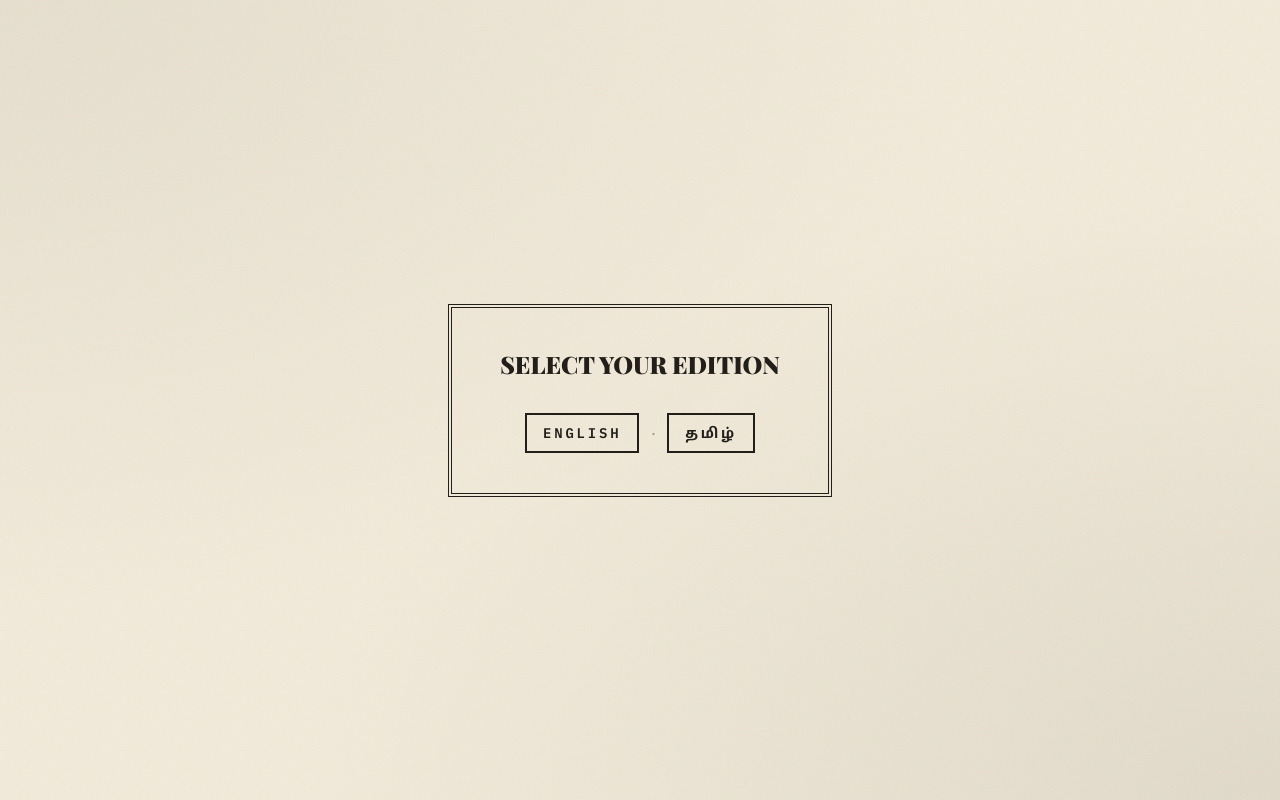
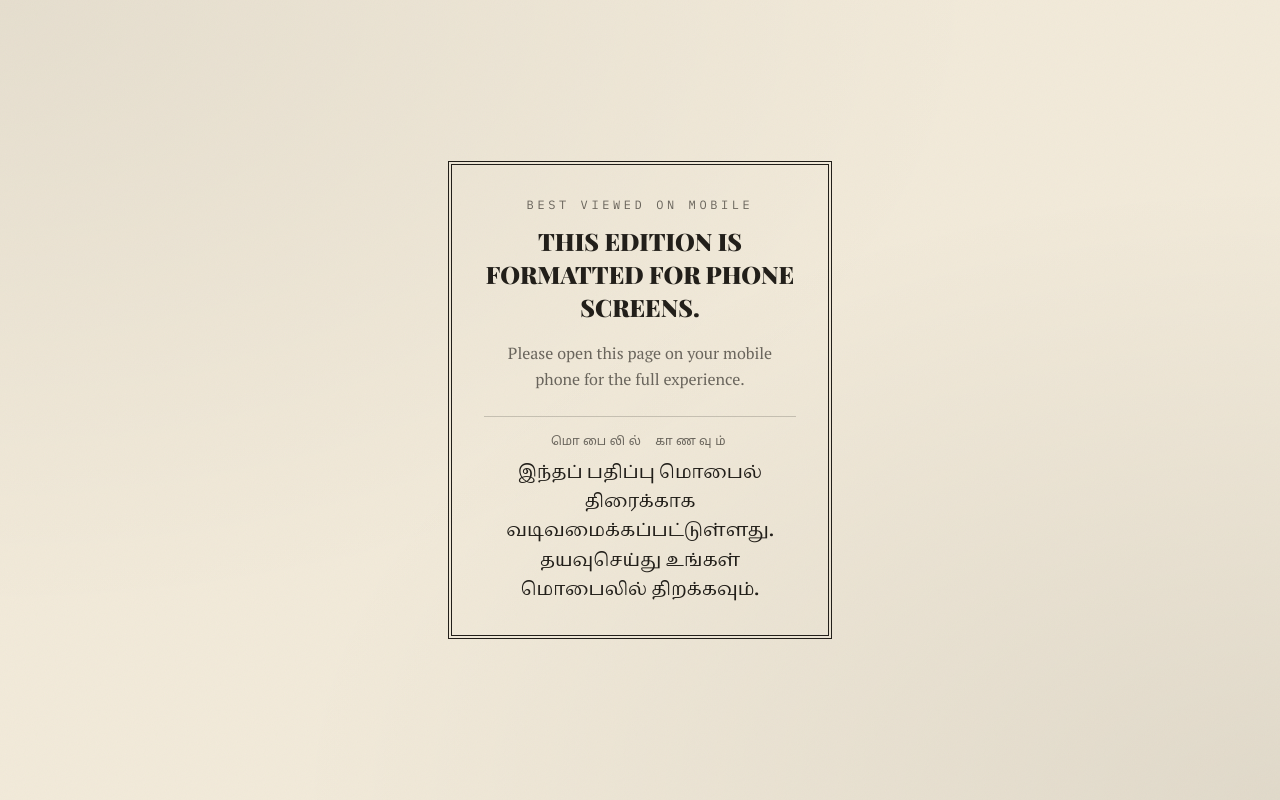
Before and after one commit to Sabari2810/retirement-function, a Next.js app: page / in a window 1280 px wide. Shown: the top 800 px of the page. Built offline with nearby package versions, Linux system fonts and the light colour scheme; a web font is replaced by a local one.

Commit message:
Block desktop viewport, show a mobile-only message at md and up

```diff
--- a/app/page.tsx
+++ b/app/page.tsx
@@ -4,6 +4,7 @@ import BeforeAfter from "@/components/BeforeAfter";
 import BetweenTheLines from "@/components/BetweenTheLines";
 import CareerRecord from "@/components/CareerRecord";
 import CaseFilePreview from "@/components/CaseFilePreview";
+import DesktopBlock from "@/components/DesktopBlock";
 import EventDetails from "@/components/EventDetails";
 import FinalInvitation from "@/components/FinalInvitation";
 import FinalSmile from "@/components/FinalSmile";
@@ -23,6 +24,9 @@ export default function Home() {
 
   return (
     <div className="paper-texture flex-1">
+      <DesktopBlock />
+
+      <div className="md:hidden">
         <LanguageGate />
 
         <a
@@ -54,5 +58,6 @@ export default function Home() {
 
         <FinalInvitation />
       </div>
+    </div>
   );
 }
--- /dev/null
+++ b/components/DesktopBlock.tsx
@@ -0,0 +1,26 @@
+export default function DesktopBlock() {
+  return (
+    <div className="paper-texture fixed inset-0 z-[200] hidden items-center justify-center p-4 md:flex">
+      <div className="w-full max-w-sm border-4 border-double border-[var(--ink)] p-8 text-center">
+        <p className="font-mono text-[10px] uppercase tracking-[0.3em] text-[var(--ink-soft)] sm:text-xs">
+          Best Viewed on Mobile
+        </p>
+        <h1 className="font-display mt-3 text-xl font-black uppercase leading-snug sm:text-2xl">
+          This Edition Is Formatted for Phone Screens.
+        </h1>
+        <p className="mt-4 text-sm leading-relaxed text-[var(--ink-soft)] sm:text-base">
+          Please open this page on your mobile phone for the full experience.
+        </p>
+        <div className="mt-6 border-t border-[var(--ink)]/20 pt-4">
+          <p className="font-mono text-[10px] uppercase tracking-[0.3em] text-[var(--ink-soft)] sm:text-xs">
+            மொபைலில் காணவும்
+          </p>
+          <p className="font-display mt-2 text-base leading-relaxed sm:text-lg">
+            இந்தப் பதிப்பு மொபைல் திரைக்காக வடிவமைக்கப்பட்டுள்ளது. தயவுசெய்து உங்கள் மொபைலில்
+            திறக்கவும்.
+          </p>
+        </div>
+      </div>
+    </div>
+  );
+}
```
Lines whose indentation alone changed are shown as unchanged.
